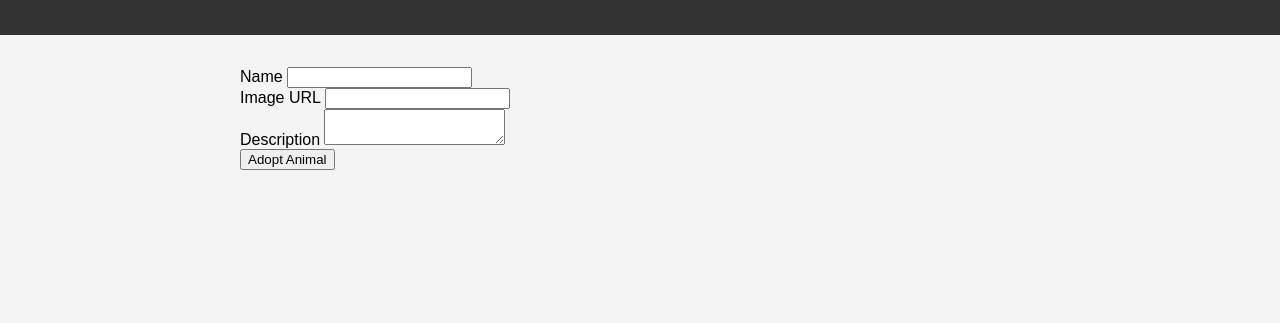
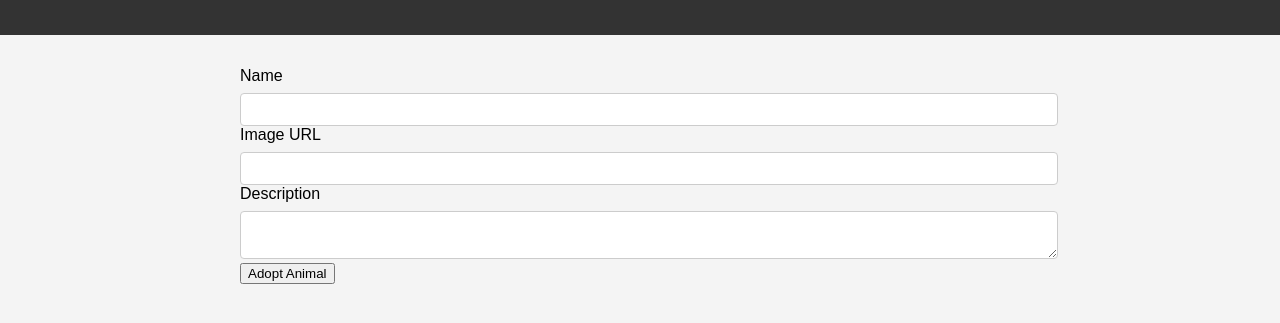
Before and after one commit to Kenneth732/UserApplication-with-classes-fetch, a plain HTML site: page index.html in a window 1280 px wide. Shown: the part 77-400 px from the top of the page. Drawn offline with Linux system fonts and the light colour scheme.

Commit message:
form-gro.. lable...input

```diff
--- a/static/css/style.css
+++ b/static/css/style.css
@@ -21,3 +21,21 @@ body {
   form {
     margin-bottom: 1rem;
   }
+
+
+  .form-group {
+    margin-bottom: 1rem;
+  }
+
+  label {
+    display: block;
+    margin-bottom: 0.5rem;
+  }
+
+  input[type="text"],
+  textarea {
+    width: 100%;
+    padding: 0.5rem;
+    border: 1px solid #ccc;
+    border-radius: 4px;
+  }
```
